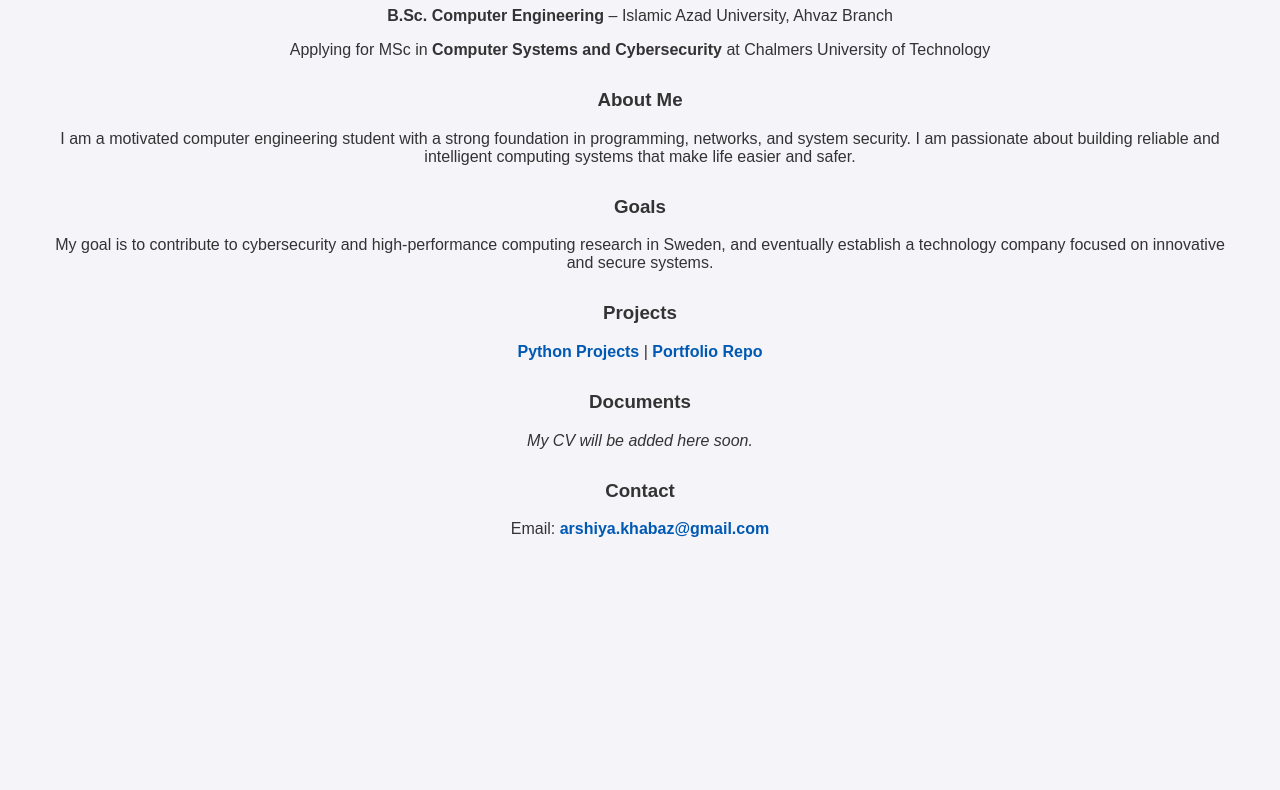
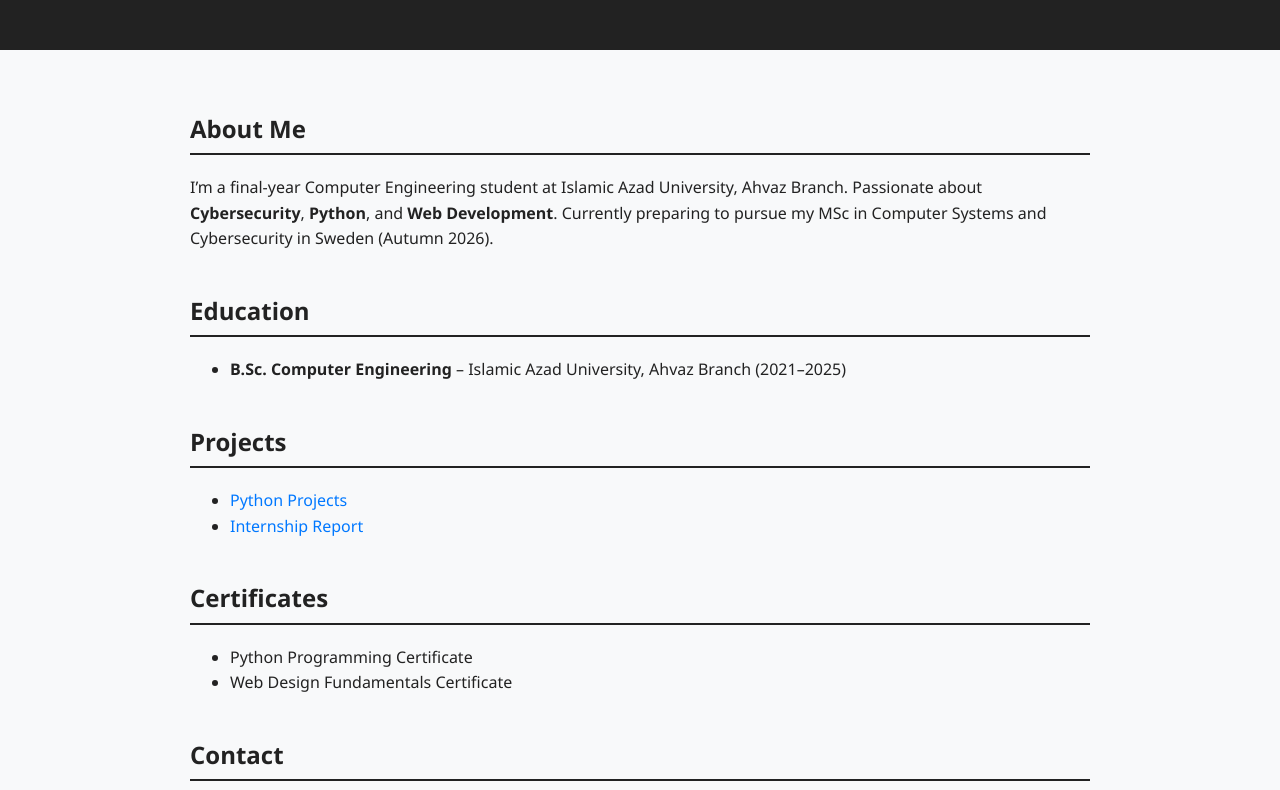
Before and after one commit to arshia-kh/web-demo, a plain HTML site: page index.html in a window 1280 px wide. Shown: the part 121-911 px from the top of the page. Before the commit the page ends 800 px from the top, so only its background shows below. Drawn offline with Linux system fonts and the light colour scheme.

Commit message:
Update index.html

```diff
--- a/index.html
+++ b/index.html
@@ -1,58 +1,109 @@
 <!DOCTYPE html>
 <html lang="en">
 <head>
-  <meta charset="UTF-8" />
-  <meta name="viewport" content="width=device-width, initial-scale=1.0" />
+  <meta charset="UTF-8">
+  <meta name="viewport" content="width=device-width, initial-scale=1.0">
   <title>Arshia Khabbaz Zadeh | Portfolio</title>
   <style>
     body {
-      font-family: Arial, sans-serif;
-      background: #f4f4f9;
-      color: #333;
+      font-family: 'Segoe UI', Tahoma, Geneva, Verdana, sans-serif;
+      background-color: #f8f9fa;
+      margin: 0;
+      padding: 0;
+      color: #222;
+    }
+    header {
+      background-color: #222;
+      color: #fff;
+      padding: 40px 20px;
       text-align: center;
-      padding: 40px;
     }
-    h1 { color: #0059b3; }
+    header h1 {
+      margin: 0;
+      font-size: 2em;
+    }
+    header p {
+      margin-top: 10px;
+      color: #bbb;
+    }
+    main {
+      padding: 40px 20px;
+      max-width: 900px;
+      margin: auto;
+      line-height: 1.6;
+    }
+    h2 {
+      color: #222;
+      border-bottom: 2px solid #222;
+      padding-bottom: 5px;
+    }
+    .section {
+      margin-bottom: 40px;
+    }
     a {
-      color: #0059b3;
+      color: #0078ff;
       text-decoration: none;
-      font-weight: bold;
     }
-    a:hover { text-decoration: underline; }
-    .section { margin-top: 30px; }
+    a:hover {
+      text-decoration: underline;
+    }
+    footer {
+      background-color: #222;
+      color: #bbb;
+      text-align: center;
+      padding: 20px;
+      font-size: 0.9em;
+    }
   </style>
 </head>
 <body>
-  <h1>Arshia Khabbaz Zadeh</h1>
-  <p><b>B.Sc. Computer Engineering</b> – Islamic Azad University, Ahvaz Branch</p>
-  <p>Applying for MSc in <b>Computer Systems and Cybersecurity</b> at Chalmers University of Technology</p>
+  <header>
+    <h1>Arshia Khabbaz Zadeh</h1>
+    <p>B.Sc. Computer Engineering | Cybersecurity Enthusiast | MSc Sweden 2026</p>
+  </header>
 
-  <div class="section">
-    <h3>About Me</h3>
-    <p>I am a motivated computer engineering student with a strong foundation in programming, networks, and system security. I am passionate about building reliable and intelligent computing systems that make life easier and safer.</p>
-  </div>
+  <main>
+    <section class="section">
+      <h2>About Me</h2>
+      <p>
+        I’m a final-year Computer Engineering student at Islamic Azad University, Ahvaz Branch.
+        Passionate about <strong>Cybersecurity</strong>, <strong>Python</strong>, and <strong>Web Development</strong>.
+        Currently preparing to pursue my MSc in Computer Systems and Cybersecurity in Sweden (Autumn 2026).
+      </p>
+    </section>
 
-  <div class="section">
-    <h3>Goals</h3>
-    <p>My goal is to contribute to cybersecurity and high-performance computing research in Sweden, and eventually establish a technology company focused on innovative and secure systems.</p>
-  </div>
+    <section class="section">
+      <h2>Education</h2>
+      <ul>
+        <li><strong>B.Sc. Computer Engineering</strong> – Islamic Azad University, Ahvaz Branch (2021–2025)</li>
+      </ul>
+    </section>
 
-  <div class="section">
-    <h3>Projects</h3>
-    <p>
-      <a href="https://github.com/arshia-kh/projects-python">Python Projects</a> |
-      <a href="https://github.com/arshia-kh/portfolio">Portfolio Repo</a>
-    </p>
-  </div>
+    <section class="section">
+      <h2>Projects</h2>
+      <ul>
+        <li><a href="https://github.com/arshia-kh/python-projects" target="_blank">Python Projects</a></li>
+        <li><a href="https://github.com/arshia-kh/internship-report" target="_blank">Internship Report</a></li>
+      </ul>
+    </section>
 
-  <div class="section">
-    <h3>Documents</h3>
-    <p><i>My CV will be added here soon.</i></p>
-  </div>
+    <section class="section">
+      <h2>Certificates</h2>
+      <ul>
+        <li>Python Programming Certificate</li>
+        <li>Web Design Fundamentals Certificate</li>
+      </ul>
+    </section>
 
-  <div class="section">
-    <h3>Contact</h3>
-    <p>Email: <a href="mailto:arshiya.khabaz@gmail.com">arshiya.khabaz@gmail.com</a></p>
-  </div>
+    <section class="section">
+      <h2>Contact</h2>
+      <p>Email: <a href="mailto:arshiya.khabaz@gmail.com">arshiya.khabaz@gmail.com</a></p>
+      <p>GitHub: <a href="https://github.com/arshia-kh">github.com/arshia-kh</a></p>
+    </section>
+  </main>
+
+  <footer>
+    <p>© 2025 Arshia Khabbaz Zadeh | Built with ❤️ on GitHub Pages</p>
+  </footer>
 </body>
 </html>
```
